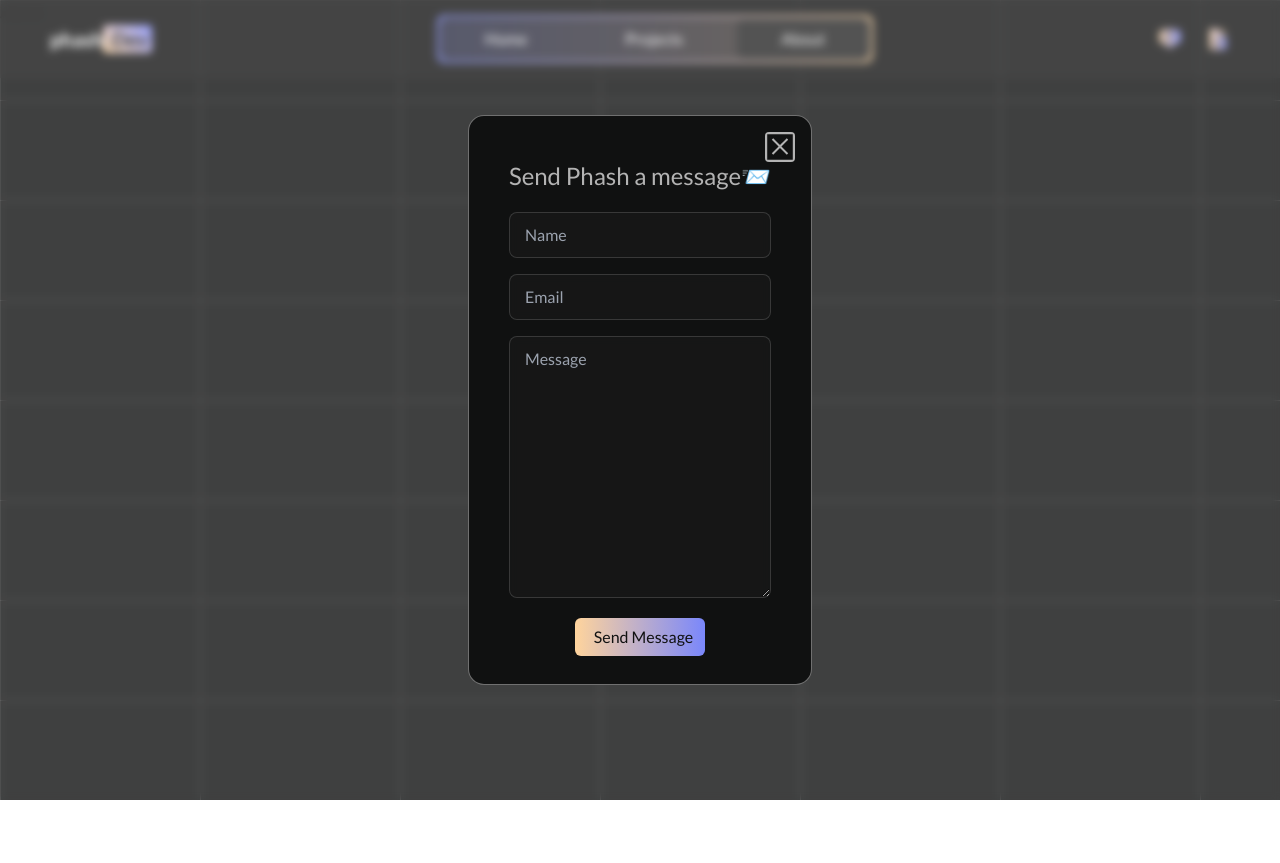
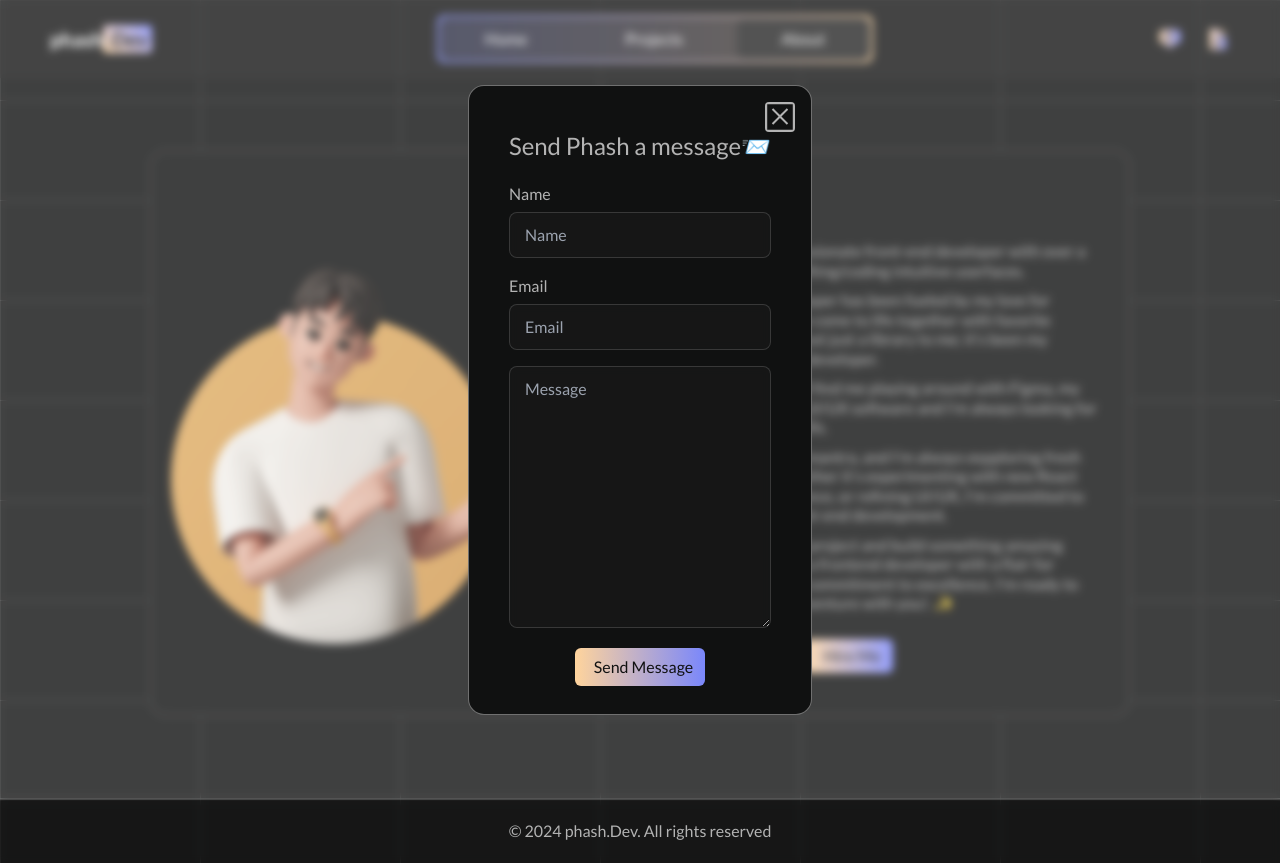
Before and after one commit to PhashJnr/portfoliosite, a React (Vite) app: page /about in a window 1280 px wide. Both pictures are taken after a click on the picture 1170 px from the left and 39 px from the top of the page. Before the commit the page ends 800 px from the top, so only its background shows below. Built offline with nearby package versions, Linux system fonts and the light colour scheme.

Commit message:
major update and bug fixes

```diff
--- a/package.json
+++ b/package.json
@@ -10,6 +10,10 @@
     "preview": "vite preview"
   },
   "dependencies": {
+    "@emotion/react": "^11.11.3",
+    "@emotion/styled": "^11.11.0",
+    "@formspree/react": "^2.5.1",
+    "@mui/material": "^5.15.5",
     "framer-motion": "^10.16.16",
     "react": "^18.2.0",
     "react-dom": "^18.2.0",
--- a/src/components/Button.jsx
+++ b/src/components/Button.jsx
@@ -6,12 +6,14 @@ Button.propTypes = {
   imgSrc: PropTypes.string,
   altText: PropTypes.string,
   onClick: PropTypes.func,
+  type: PropTypes.string,
 };
 
-function Button({ text, customStyle, imgSrc, altText, onClick }) {
+function Button({ text, customStyle, imgSrc, altText, onClick, type }) {
   return (
     <button
       onClick={onClick}
+      type={type}
       className={`btn py-[7px] px-[12px] rounded-[6px] flex gap-[3px] items-center ${customStyle}`}
     >
       <img src={imgSrc} className="h-[20px] mr-1 " alt={altText} />
--- a/src/components/ContactModal.jsx
+++ b/src/components/ContactModal.jsx
@@ -1,15 +1,53 @@
+/* eslint-disable no-unused-vars */
 /* eslint-disable react/prop-types */
+import { useForm } from "@formspree/react";
+import { motion } from "framer-motion";
 import Button from "../components/Button";
+import Alert from "@mui/material/Alert";
 import cancelicon from "../assets/cancel-button-svg.svg";
+import { useState } from "react";
 
 function ContactModal({ isModalOpen, setIsModalOpen }) {
+  const [state, handleSubmit] = useForm("moqgvoqp");
+  const [showAlert, setShowAlert] = useState(false);
+
+  if (showAlert) {
+    return (
+      <>
+        <Alert
+          style={{
+            position: "fixed",
+            bottom: "10px",
+            right: "10px",
+            width: "fit-content",
+            backgroundColor: "#ffd49c",
+            color: "#101111",
+            zIndex: "100",
+          }}
+          variant="filled"
+        >
+          Message sent successfully!
+        </Alert>
+      </>
+    );
+  }
+
   return (
     <div
       className={`${
         isModalOpen ? "visible" : "hidden"
       } fixed inset-0 h-[100%] z-30 w-[100%] bg-[#fff]/[0.2] backdrop-blur-sm flex justify-center items-center`}
     >
-      <div className="w-fit py-7 px-10 bg-background border border-[#fff] relative border-opacity-40 rounded-[16px] ">
+      <motion.div
+        initial={{ opacity: 0, scale: 0.5 }}
+        whileInView={{ opacity: 1, scale: 1 }}
+        transition={{
+          duration: 0.3,
+          ease: "easeInOut",
+          delay: 0.2,
+        }}
+        className="w-fit py-7 px-10 bg-background border border-[#fff] relative border-opacity-40 rounded-[16px] "
+      >
         <img
           width="30"
           height="30"
@@ -22,37 +60,58 @@ function ContactModal({ isModalOpen, setIsModalOpen }) {
           <h1 className="text-2xl text-center text-[#b3b3b3]">
             Send Phash a message📨{" "}
           </h1>
-          <form className="mt-[20px]">
+          <form onSubmit={handleSubmit} className="mt-[20px]">
             <div className="flex flex-col gap-4">
+              <label htmlFor="name" className="text-[#b3b3b3] mb-[-10px] ">
+                Name
+              </label>
               <input
+                id="name"
+                name="name"
                 type="text"
                 placeholder="Name"
+                required
                 className="bg-[#1c1c1c]/[0.5] backdrop-blur-sm rounded-[8px] px-[15px] py-[10px] text-[#fff] border border-[#fff] border-opacity-15"
               />
+
+              <label htmlFor="email" className="text-[#b3b3b3] mb-[-10px] ">
+                Email
+              </label>
               <input
+                id="email"
+                name="email"
+                required
                 type="email"
                 placeholder="Email"
                 className="bg-[#1c1c1c]/[0.5] backdrop-blur-sm rounded-[8px] px-[15px] py-[10px] text-[#fff] border border-[#fff] border-opacity-15 "
               />
               <textarea
-                name=""
+                name="message"
                 id=""
                 cols="20"
                 rows="10"
                 placeholder="Message"
+                required
                 className="bg-[#1c1c1c]/[0.5] backdrop-blur-sm rounded-[8px] px-[15px] py-[10px] text-[#fff] border border-[#fff] border-opacity-15"
               ></textarea>
             </div>
             <div className="mt-[20px]">
               <Button
-                onClick={(e) => e.preventDefault()}
+                type="submit"
+                onClick={() => {
+                  setShowAlert(true);
+                  setTimeout(() => {
+                    setShowAlert(false);
+                  }, 3000);
+                  setIsModalOpen(false);
+                }}
                 text="Send Message"
                 customStyle="bg-frontend mx-auto text-[#101111] btnHireMe  hover:opacity-80 "
               />
             </div>
           </form>
         </div>
-      </div>
+      </motion.div>
     </div>
   );
 }
--- /dev/null
+++ b/src/components/Footer.jsx
@@ -0,0 +1,16 @@
+function Footer() {
+  const currentYear = new Date().getFullYear();
+
+  return (
+    <footer className="footer bg-[#1c1c1c]/[0.5] z-[7] mt-8 border-t border-[#fff]/[0.2] backdrop-blur-sm py-5 ">
+      <div className="footerContainer">
+        <p className="text-center text-[#b3b3b3] ">
+          {" "}
+          &copy; {currentYear} phash.Dev. All rights reserved{" "}
+        </p>
+      </div>
+    </footer>
+  );
+}
+
+export default Footer;
--- a/src/components/Navbar.jsx
+++ b/src/components/Navbar.jsx
@@ -88,7 +88,14 @@ function Navbar({ setIsModalOpen, setIsResumeModalOpen }) {
         </div>
       </div>
 
-      <div
+      <motion.div
+        initial={{ opacity: 0, x: -20 }}
+        whileInView={{ opacity: 1, x: 0 }}
+        transition={{
+          duration: 0.5,
+          ease: "easeOut",
+          delay: 0.2,
+        }}
         className={`navBorderSm w-full h-[100vh]  sm:hidden absolute top-[70px]  ${
           isOpen ? "visible" : "hidden"
         }  left-0`}
@@ -117,27 +124,23 @@ function Navbar({ setIsModalOpen, setIsResumeModalOpen }) {
             </NavLink>
           </ul>
 
-          <div className="flex gap-[44px] mt-2 justify-center items-center">
-            {/* <Link to="/"> */}
+          <div className="flex gap-[49px] mt-7 justify-center items-center">
             <img
               src={chatlogo}
               onClick={() => setIsModalOpen(true)}
               className="h-[24px] w-[24px] hover:opacity-70"
               alt="chat logo"
             />
-            {/* </Link> */}
 
-            {/* <Link to="/"> */}
             <img
               onClick={() => setIsResumeModalOpen(true)}
               src={cvlogo}
               className="h-[24px] w-[24px] hover:opacity-70"
               alt="cv icon"
             />
-            {/* </Link> */}
           </div>
         </div>
-      </div>
+      </motion.div>
     </nav>
   );
 }
--- a/src/pages/About.jsx
+++ b/src/pages/About.jsx
@@ -1,7 +1,12 @@
+/* eslint-disable no-unused-vars */
 /* eslint-disable react/prop-types */
 import Navbar from "../components/Navbar";
+import Footer from "../components/Footer";
+import Button from "../components/Button";
+import { motion } from "framer-motion";
 import ContactModal from "../components/ContactModal";
 import ResumeModal from "../components/ResumeModal";
+import phashDev2 from "../assets/phashDev2.png";
 
 function About({
   setIsModalOpen,
@@ -15,7 +20,68 @@ function About({
         setIsModalOpen={setIsModalOpen}
         setIsResumeModalOpen={setIsResumeModalOpen}
       />
-      <div>About</div>
+      <main className="flex justify-center items-center py-[50px] px-4  mt-[100px]">
+        <motion.div
+          initial={{ opacity: 0, y: 20 }}
+          animate={{ opacity: 1, y: 0 }}
+          transition={{
+            duration: 0.5,
+            ease: "easeOut",
+            delay: 0.5,
+          }}
+          className="about text-[#b3b3b3] h-fit max-w-[980px] px-[20px] py-[30px] bg-background border border-[#fff]/[0.2] rounded-[16px] "
+        >
+          <h2 className="text-center text-3xl mb-3 ">about me</h2>
+
+          <div className="flex flex-col sm:flex-row gap-8 items-center">
+            <div className="aboutImg shrink-0 sm:border-r border-[#fff]/[0.2] sm:pr-4 ">
+              <img src={phashDev2} alt="phash dev" />
+            </div>
+            <div className="text-[#b3b3b3] p-3 flex flex-col gap-[10px] justify-center items-center leading-[1.22] ">
+              <p>
+                👋🏽 Hey there! I&apos;m Phash, a passionate front-end developer
+                with over a year of hand-on experince crafting/coding intuitive
+                userfaces.
+              </p>
+              <p>
+                🚀 My journey as a web developer has been fueled by my love for
+                writing codes and seeing them come to life together with
+                favorite frontend library, React.js. It&apos;s not just a
+                library to me; it&apos;s been my companion in my journey as a
+                developer.
+              </p>
+              <p>
+                💻 When I&apos;m not coding, you&apos;ll find me playing around
+                with Figma, my secret lover. I&apos;m a huge fan of UI/UX
+                software and I&apos;m always looking for ways to improve my
+                design skills.
+              </p>
+
+              <p>
+                📚 Continuous learning is my mantra, and I&apos;m always
+                expploring fresh ideas to elevate my craft. Whether it&apos;s
+                experimenting with new React features, optimizing performance,
+                or refining UI/UX, I&apos;m committed to staying at the
+                forefront of front-end development.
+              </p>
+
+              <p>
+                Let&apos;s collaborate on your next project and build something
+                amazing together. If you&apos;re seeking for a frontend
+                developer with a flair for design, a love for React, and a
+                commitment to excellence, I&apos;m ready to embark on the next
+                coding adventure with you!. ✨
+              </p>
+
+              <Button
+                onClick={() => setIsModalOpen(true)}
+                text="Hire Me"
+                customStyle="bg-frontend mt-4 cursor-pointer text-[#101111] btnHireMe  hover:opacity-80 "
+              />
+            </div>
+          </div>
+        </motion.div>
+      </main>
 
       <ContactModal isModalOpen={isModalOpen} setIsModalOpen={setIsModalOpen} />
 
@@ -23,6 +89,7 @@ function About({
         isResumeModalOpen={isResumeModalOpen}
         setIsResumeModalOpen={setIsResumeModalOpen}
       />
+      <Footer />
     </>
   );
 }
--- a/src/pages/Projects.jsx
+++ b/src/pages/Projects.jsx
@@ -1,11 +1,9 @@
 /* eslint-disable react/prop-types */
 import { motion } from "framer-motion";
 import Navbar from "../components/Navbar";
+import Footer from "../components/Footer";
 import gitLogo from "../assets/github-logo.svg";
 import diagonalArrow from "../assets/diagonal-arrow.svg";
-// import desktopImage from "../data/data.json";
-// import mobileImage from "../data/data.json";
-// import tabletImage from "../data/data.json";
 import data from "../data/data.json";
 import Button from "../components/Button";
 import ResumeModal from "../components/ResumeModal";
@@ -41,6 +39,7 @@ function Projects({
         isResumeModalOpen={isResumeModalOpen}
         setIsResumeModalOpen={setIsResumeModalOpen}
       />
+      <Footer />
     </>
   );
 }
@@ -54,11 +53,11 @@ function Project() {
       {projects.map((project, index) => (
         <motion.div
           initial={{ opacity: 0, y: 20 }}
-          animate={{ opacity: 1, y: 0 }}
+          whileInView={{ opacity: 1, y: 0 }}
           transition={{
-            duration: 0.5,
+            duration: 0.3,
             ease: "easeOut",
-            delay: 0.5,
+            delay: 0.2,
           }}
           key={index}
           className="flex text-[#fff] sm:text-[#FAFAFA] border border-[#fff] border-opacity-15 shadow-lg flex-col w-fit py-[30px] px-[15px] mx-auto bg-[#151515]/[0.5] backdrop-blur-sm rounded-[16px] md:flex-row  justify-center items-center mb-[4rem]"
```
Also changed, not shown: src/pages/HomePage.jsx (+8 -6 lines), src/assets/phashDev2.png (added), vercel.json (added), 1 other file (tests, documents, lock files or other folders).
